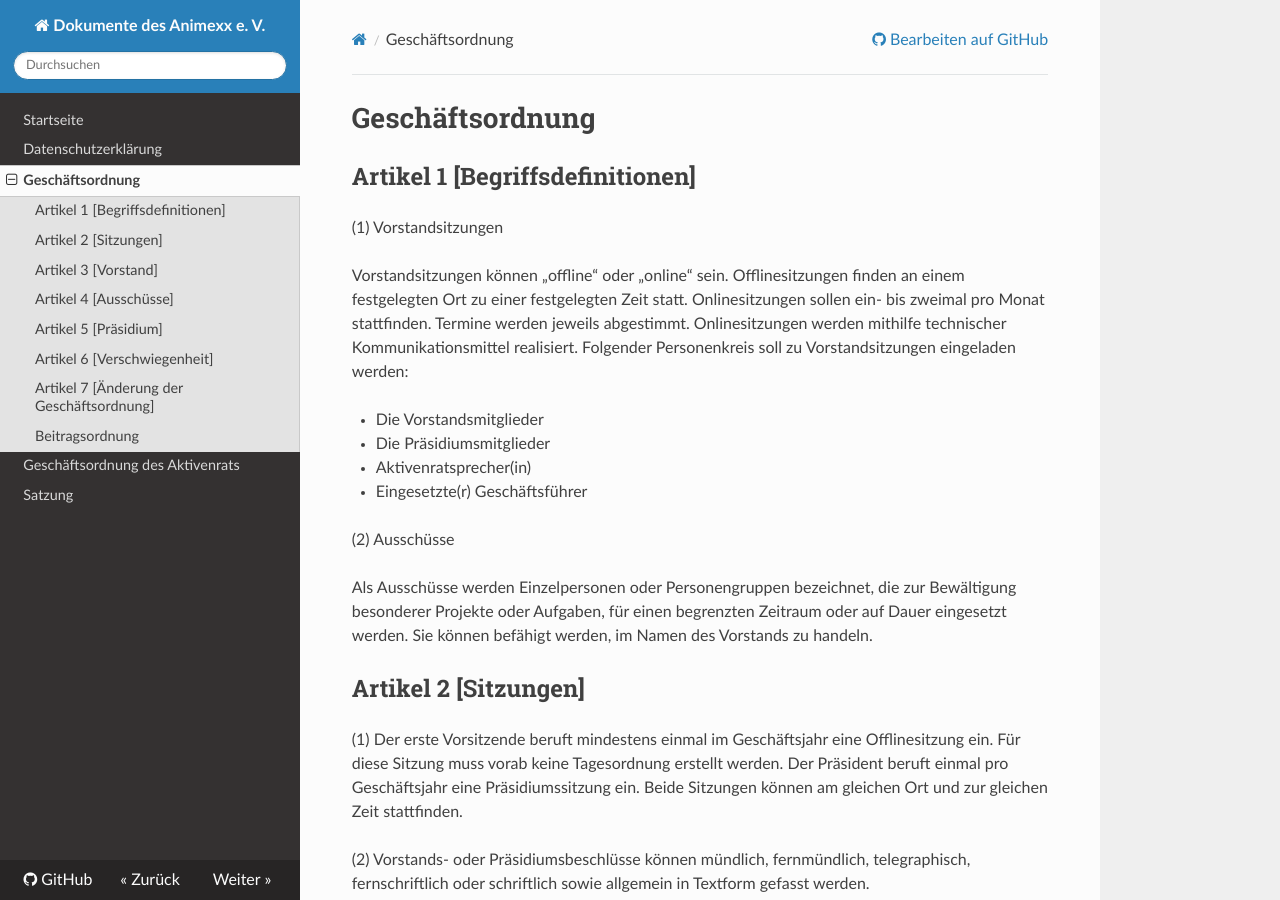
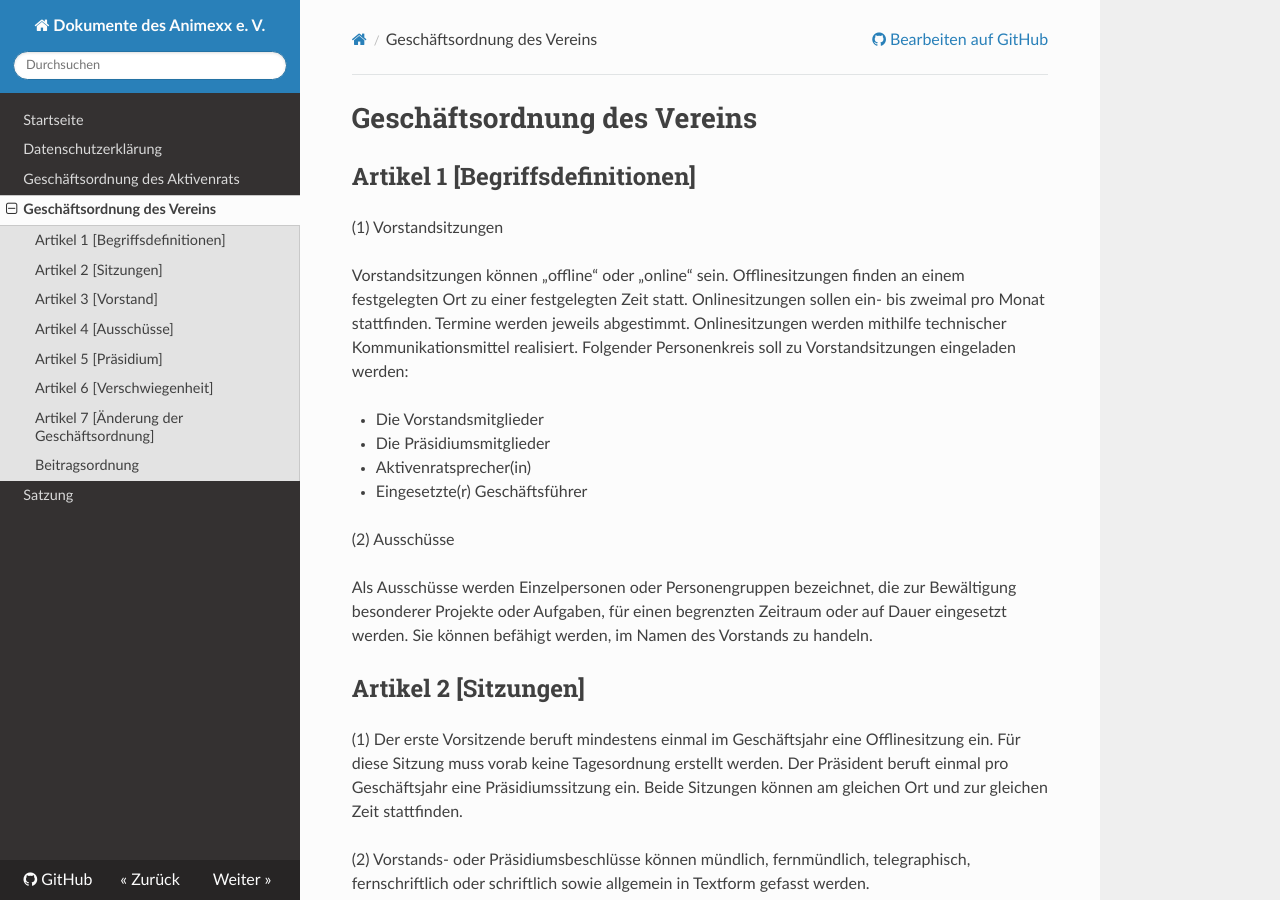
Before and after one commit to Animexx/docs, an MkDocs documentation site: the page built from docs/gov_verein.md, in a window 1280 px wide and 900 px high. Built offline with MkDocs 1.6.1, drawn with Linux system fonts in a browser that asks for light colours; nearby versions of some CDN libraries.

Commit message:
Rename gov docs for better urls
Renamed 'geschäftsordnung_aktivenrat.md' to 'gov_aktivenrat.md' and 'geschäftsordnung.md' to 'gov_verein.md' for improved clarity and consistency. Also updated the title in 'gov_verein.md' to reflect the new filename.

```diff
--- a/docs/geschäftsordnung.md
+++ b/docs/gov_verein.md
@@ -1,4 +1,4 @@
-# Geschäftsordnung
+# Geschäftsordnung des Vereins
 
 ## Artikel 1 [Begriffsdefinitionen]
 
```
Also changed, not shown: docs/gov_aktivenrat.md (renamed from docs/geschäftsordnung_aktivenrat.md).
